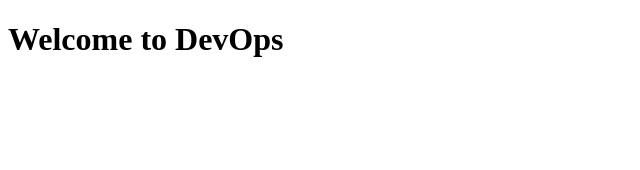
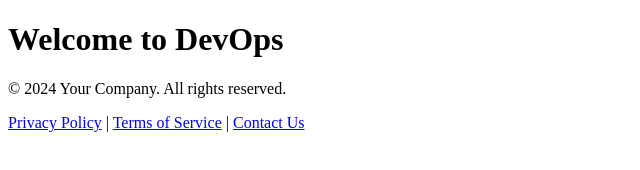
Before and after one commit to harsh-raj04/devops_test, a plain HTML site: page index.html in a window 1280 px wide. Shown: the whole page, without its empty margins (0-640 px from the left). Drawn offline with Linux system fonts and the light colour scheme.

Commit message:
Update index.html
Commit to add-footer

```diff
--- a/index.html
+++ b/index.html
@@ -5,5 +5,13 @@
 </head>
 <body>
     <h1>Welcome to DevOps</h1>
+    <footer>
+        <p>&copy; 2024 Your Company. All rights reserved.</p>
+        <nav>
+          <a href="privacy.html">Privacy Policy</a> |
+          <a href="terms.html">Terms of Service</a> |
+          <a href="contact.html">Contact Us</a>
+        </nav>
+      </footer>
 </body>
 </html>
```
